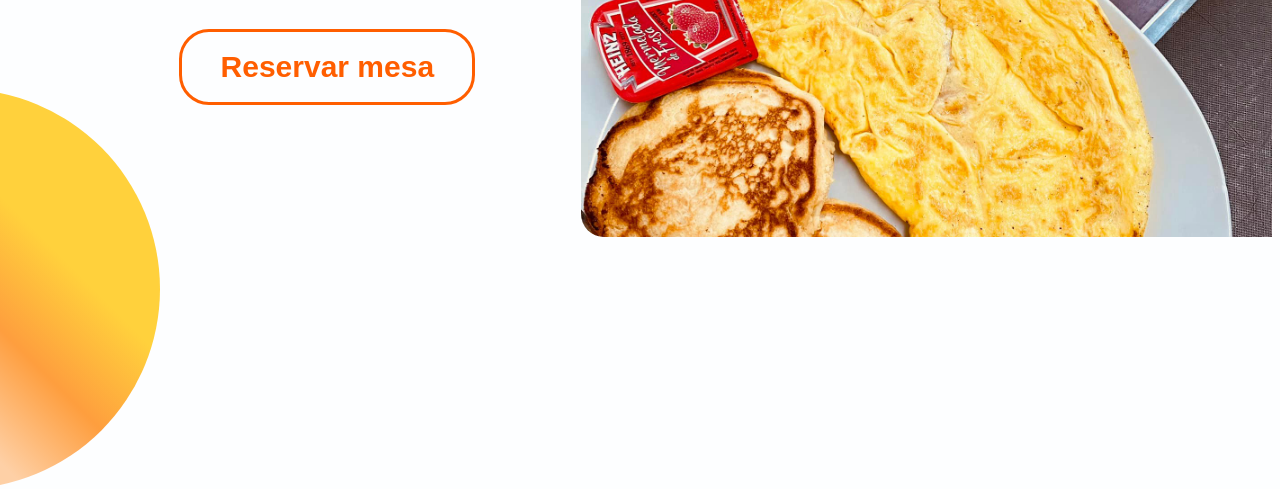
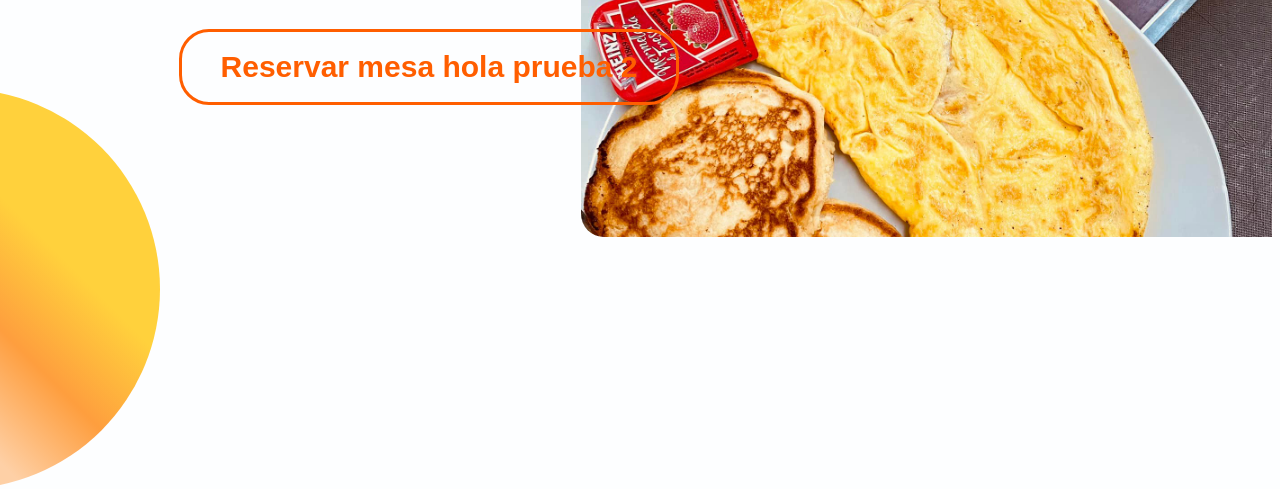
Before and after one commit to OmarF36/eltoquedepaty, a plain HTML site: page index.html in a window 1280 px wide. Shown: the part 391-880 px from the top of the page. Drawn offline with Linux system fonts and the light colour scheme.

Commit message:
Update index.html

```diff
--- a/index.html
+++ b/index.html
@@ -22,6 +22,7 @@
         </div>
         <div class="btn_reservas">
             Reservar mesa
+            hola prueba 2
         </div>
             </div>
             <div class="div2" >
```
